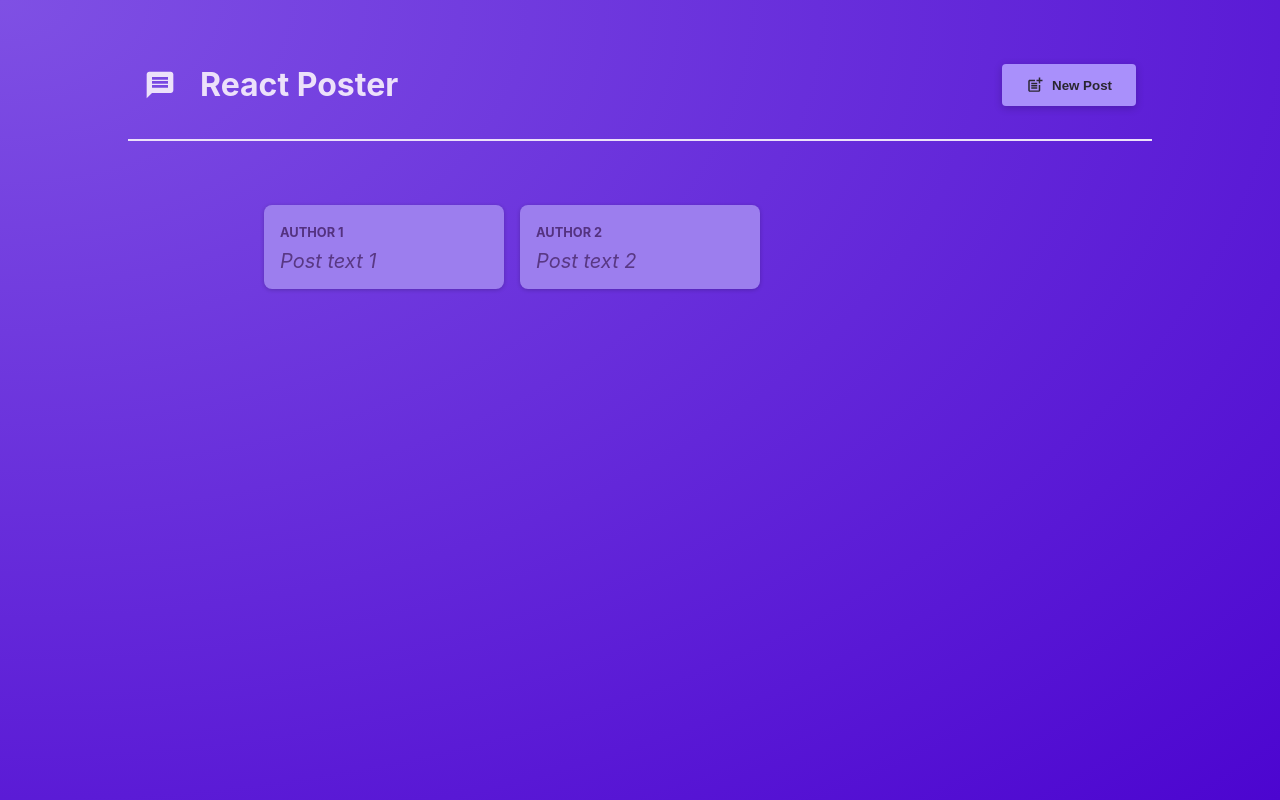
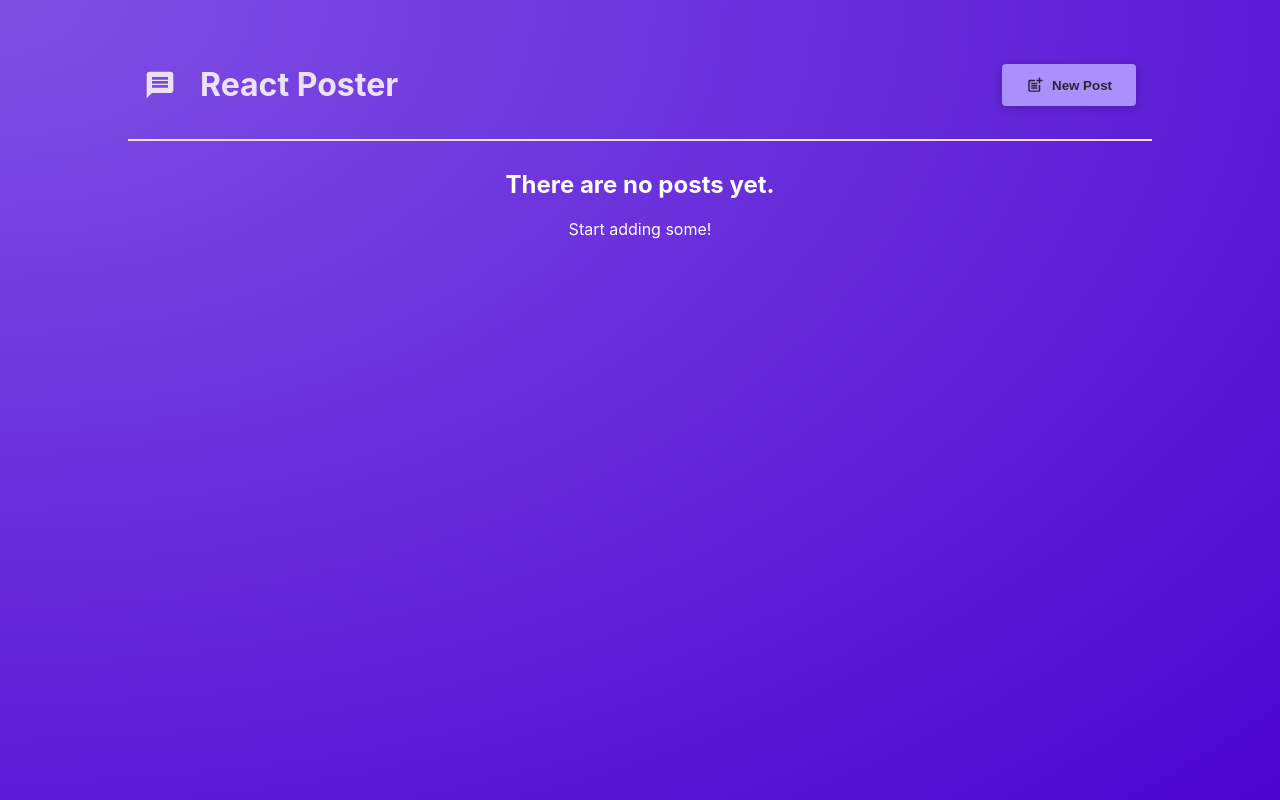
Before and after one commit to AlexBrilevski/react-the-complete-guide, a React app: page / in a window 1280 px wide. Built offline with nearby package versions, Linux system fonts and the light colour scheme; the HTML template or start-up script is replaced by a standard one.

Commit message:
Rendering post list was implemented

```diff
--- a/src/components/PostsList.jsx
+++ b/src/components/PostsList.jsx
@@ -22,10 +22,20 @@
           />
         </Modal>
       )}
-      <ul className={classes.posts}>
-        <Post author='Author 1' body='Post text 1' />
-        <Post author='Author 2' body='Post text 2' />
-      </ul>
+      {posts.length > 0 ?
+        <ul className={classes.posts}>
+          {posts.map((post, index) => {
+            const postId = `post-id-${index + Math.random()}`;
+            return <Post key={postId} {...post} />
+          })}
+        </ul>
+        :
+        <div style={{ textAlign: 'center', color: 'white' }}>
+          <h2>There are no posts yet.</h2>
+          <p>Start adding some!</p>
+        </div>
+      }
+
     </>
   );
 }
```
